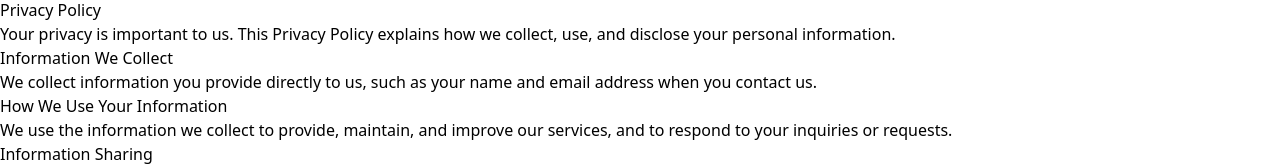
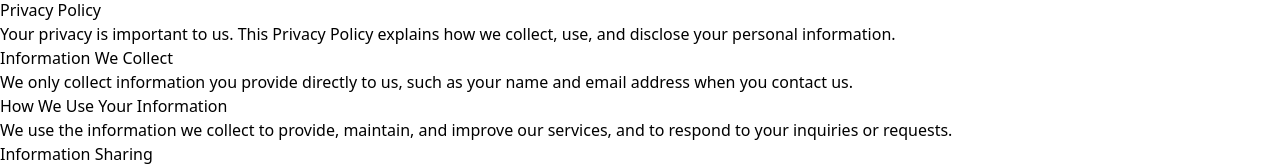
Before and after one commit to Shahanshahsidd208/KSP-Profile-Analysis-dashboard, a React (Vite) app in the folder frontend/: page /privacy in a window 1280 px wide. Shown: the part 422-588 px from the top of the page. Built offline with nearby package versions, Linux system fonts and the light colour scheme.

Commit message:
Update Privacy.jsx

```diff
--- a/frontend/src/components/Privacy.jsx
+++ b/frontend/src/components/Privacy.jsx
@@ -15,7 +15,7 @@ const Privacy = ({ language }) => {
             <dl className="px-4 py-5 sm:grid sm:grid-cols-3 sm:gap-4 sm:px-6 bg-white">
               <dt className="text-sm font-medium text-red-800">{language === 'english' ? 'Information We Collect' : 'ನಾವು ಸಂಗ್ರಹಿಸುವ ಮಾಹಿತಿ'}</dt>
               <dd className="mt-1 text-sm text-gray-900 sm:col-span-2">
-                {language === 'english' ? 'We collect information you provide directly to us, such as your name and email address when you contact us.' : 'ನೀವು ನಮಗೆ ಸಂಪರ್ಕಿಸುವಾಗ ನೀವು ನಮಗೆ ನೀಡುವ ಹೆಸರು ಮತ್ತು ಇಮೇಲ್ ವಿಳಾಸ ಹೀಗೆ ನಾವು ನಿಮಗೆ ಸಂಬಂಧಿಸಿದ ಮಾಹಿತಿಯನ್ನು ಸಂಗ್ರಹಿಸುತ್ತೇವೆ.'}
+                {language === 'english' ? 'We only collect information you provide directly to us, such as your name and email address when you contact us.' : 'ನೀವು ನಮಗೆ ಸಂಪರ್ಕಿಸುವಾಗ ನೀವು ನಮಗೆ ನೀಡುವ ಹೆಸರು ಮತ್ತು ಇಮೇಲ್ ವಿಳಾಸ ಹೀಗೆ ನಾವು ನಿಮಗೆ ಸಂಬಂಧಿಸಿದ ಮಾಹಿತಿಯನ್ನು ಸಂಗ್ರಹಿಸುತ್ತೇವೆ.'}
               </dd>
             </dl>
             <dl className="bg-gray-300 px-4 py-5 sm:grid sm:grid-cols-3 sm:gap-4 sm:px-6">
```
